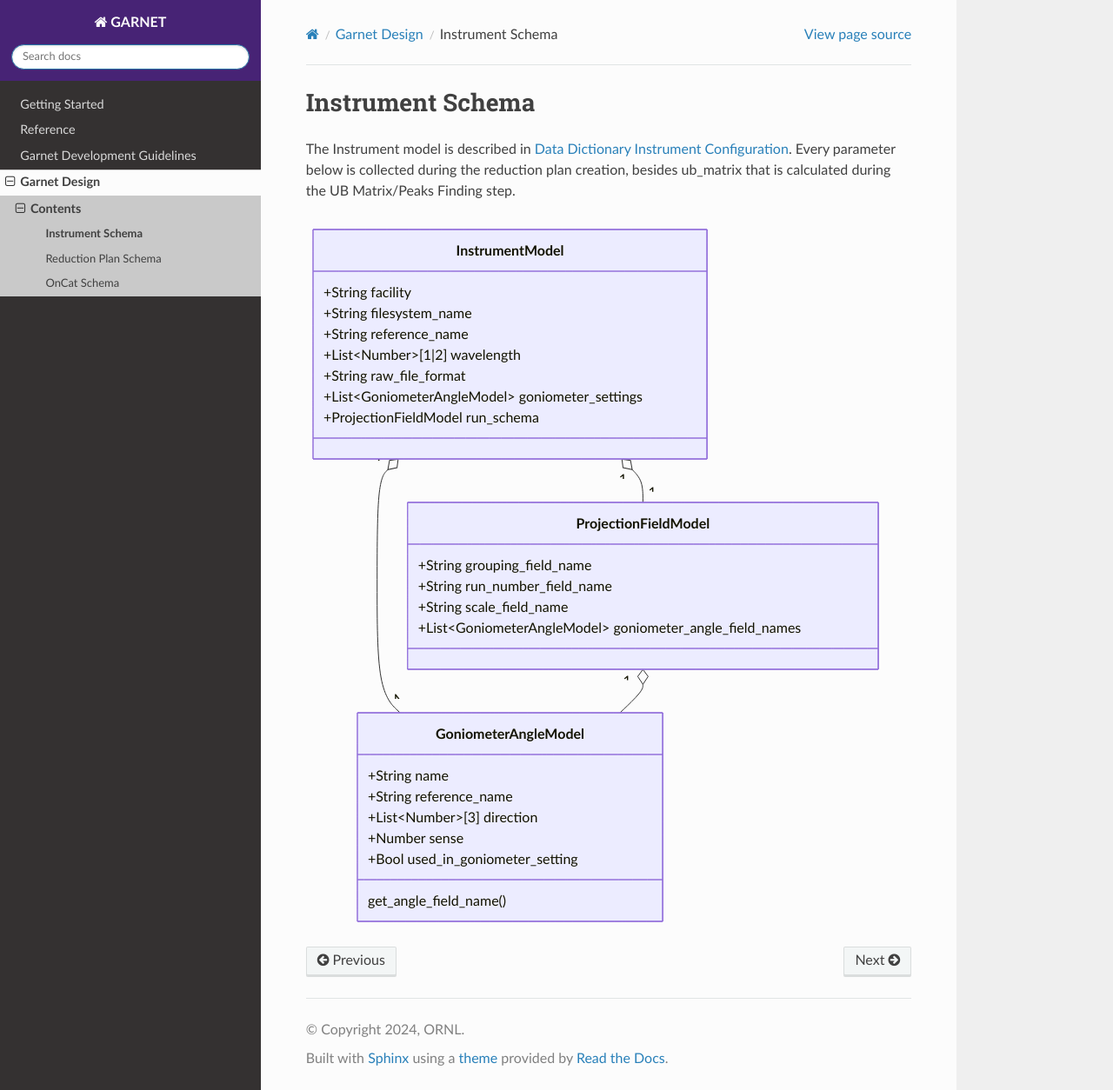
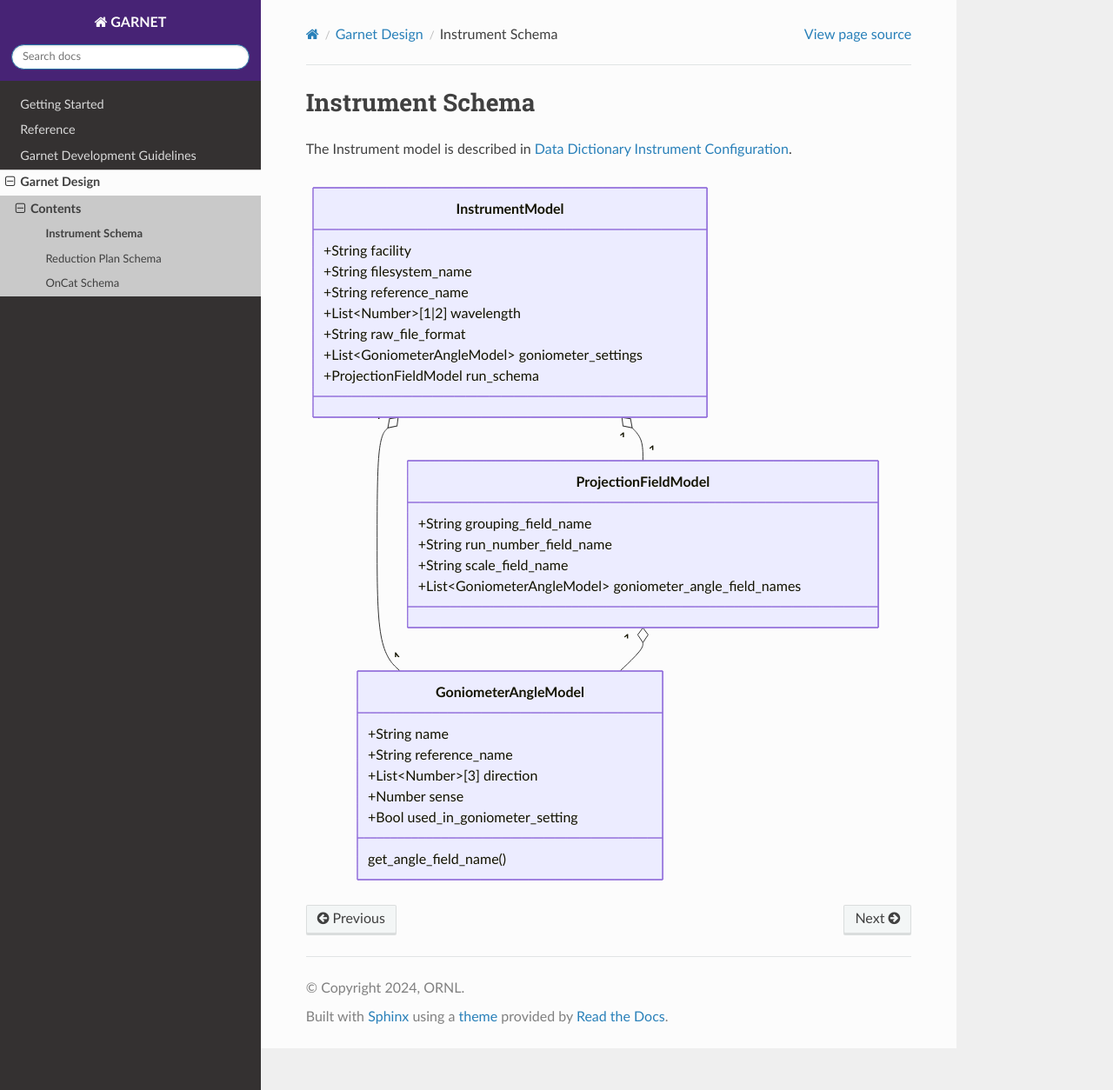
Before and after one commit to neutrons/garnet, a Sphinx documentation site: the page built from docs/source/design/instrument.rst, in a window 1280 px wide and 1254 px high. Shown: the whole window at 87% size. Built offline with Sphinx 7.4.7 and the Read the Docs theme 2.0.0, drawn with Linux system fonts in a browser that asks for light colours; the version number could not be read and is left out.

Commit message:
extra sentence removed

```diff
--- a/docs/source/design/instrument.rst
+++ b/docs/source/design/instrument.rst
@@ -2,7 +2,6 @@ Instrument Schema
 =======================
 
 The Instrument model is described in `Data Dictionary Instrument Configuration <https://ornlrse.clm.ibmcloud.com/rm/web#action=com.ibm.rdm.web.pages.showArtifactPage&artifactURI=https%3A%2F%2Fornlrse.clm.ibmcloud.com%2Frm%2Fresources%2FTX_gl6-gMwZEe6kustJDRk6kQ&componentURI=https%3A%2F%2Fornlrse.clm.ibmcloud.com%2Frm%2Frm-projects%2F_DADVIOHJEeyU5_2AJWnXOQ%2Fcomponents%2F_DEP4oOHJEeyU5_2AJWnXOQ&vvc.configuration=https%3A%2F%2Fornlrse.clm.ibmcloud.com%2Frm%2Fcm%2Fstream%2F_DEcs8OHJEeyU5_2AJWnXOQ>`_.
-Every parameter below is collected during the reduction plan creation, besides ub_matrix that is calculated during the UB Matrix/Peaks Finding step.
 
 .. mermaid::
 
```
